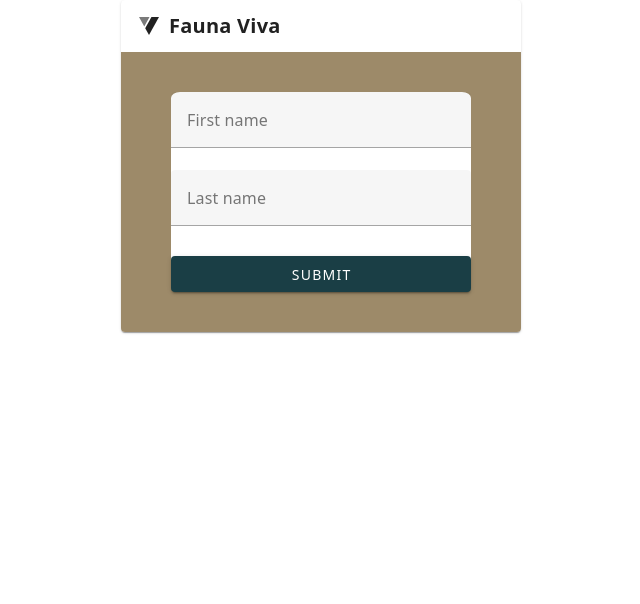
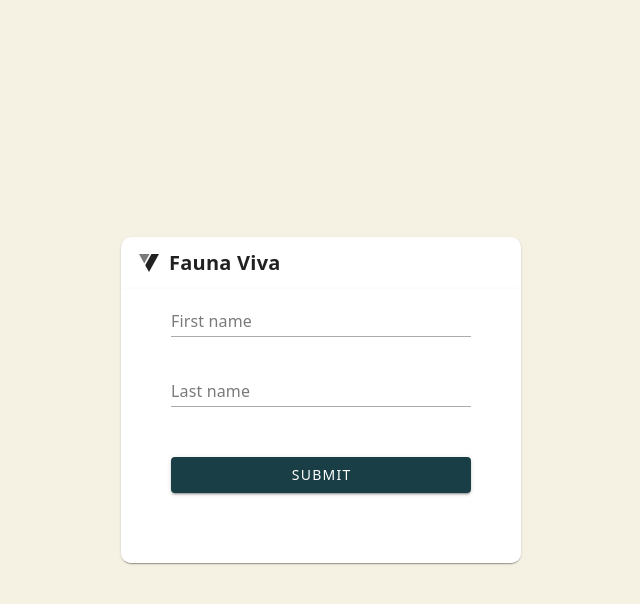
Before and after one commit to cStoneDev/zoo_frontend, a Vue app: page /login in a window 1280 px wide. Shown: the top 604 px of the page, without its empty margins (319-959 px from the left). Built offline with nearby package versions, Linux system fonts and the light colour scheme.

Commit message:
modify login

```diff
--- a/src/components/LoginComp.vue
+++ b/src/components/LoginComp.vue
@@ -1,27 +1,34 @@
 <template>
-
-    <v-card class="mx-auto" prepend-icon="$vuetify" width="400">
+    <v-app>
+        <v-main style="background-color: #F5F1E3;">
+            <v-container>
+                <v-card class="mx-auto" prepend-icon="$vuetify" max-width="400" width="100%">
                     <template v-slot:title>
                         <span class="font-weight-black">Fauna Viva</span>
                     </template>
-
                     <v-card-text class="login_card">
-
 
                         <v-sheet class="mx-auto" width="300">
                             <v-form fast-fail @submit.prevent>
-                    <v-text-field v-model="firstName" :rules="firstNameRules" label="First name"></v-text-field>
+                                <v-text-field v-model="firstName" :rules="firstNameRules" variant="underlined"
+                                    label="First name"></v-text-field>
 
-                    <v-text-field v-model="lastName" :rules="lastNameRules" label="Last name"></v-text-field>
+                                <v-text-field v-model="lastName" :rules="lastNameRules" variant="underlined"
+                                    label="Last name"></v-text-field>
 
-                    <v-btn class="submit_button mt-2" type="submit" block>Submit</v-btn>
+                                <br>
+
+                                <v-btn class="submit_button mt-2" type="submit" block tabindex="0"
+                                    aria-label="Submit your details">
+                                    Submit
+                                </v-btn>
                             </v-form>
                         </v-sheet>
                     </v-card-text>
                 </v-card>
-
-
-
+            </v-container>
+        </v-main>
+    </v-app>
 </template>
 
 <script setup>
@@ -49,20 +56,42 @@ let lastNameRules = [
 
 
 <style scoped>
+.v-form {
+    padding-bottom: 10%;
+}
 
-.login_card{
-    background-color: #9D8A69;
+.v-container {
+    display: flex;
+    justify-content: center;
+    align-items: center;
+    min-height: 100vh;
+    background-color: #f5f1e3;
+    padding: 16px;
+    box-sizing: border-box;
+}
+
+.v-card {
+    border-radius: 10px;
+}
+
+.login_card {
+    background-color: white;
     padding: 10%;
+    padding-top: 0%;
+    box-shadow: 0 4px 8px rgba(0, 0, 0, 0.1);
 }
-.submit_button{
+
+.submit_button {
     background-color: #1A3E45;
     color: white;
+    transition: background-color 0.3s ease;
 }
 
-.v-sheet{
-    border-radius: 3%;
+.submit_button:hover {
+    background-color: #142C33;
 }
-.v-card{
-    align-items: center;
+
+.v-sheet {
+    border-radius: 10px;
 }
 </style>
```
Also changed, not shown: 1 other file (tests, documents, lock files or other folders). Lines whose indentation alone changed are shown as unchanged.
